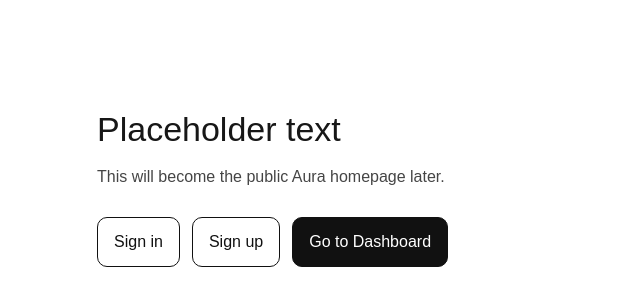
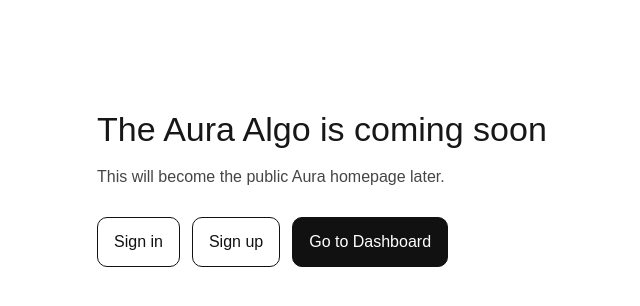
Before and after one commit to becspage-arch/aura, a Next.js app: page / in a window 1280 px wide. Shown: the top 306 px of the page, without its empty margins (187-827 px from the left). Built offline with nearby package versions, Linux system fonts and the light colour scheme.

Commit message:
Error fix

```diff
--- a/src/app/page.tsx
+++ b/src/app/page.tsx
@@ -3,7 +3,7 @@ import Link from "next/link";
 export default function HomePage() {
   return (
     <main style={{ maxWidth: 760, margin: "80px auto", padding: 24 }}>
-      <h1 style={{ fontSize: 34, marginBottom: 10 }}>Placeholder text</h1>
+      <h1 style={{ fontSize: 34, marginBottom: 10 }}>The Aura Algo is coming soon</h1>
       <p style={{ opacity: 0.8, marginBottom: 28 }}>
         This will become the public Aura homepage later.
       </p>
```
